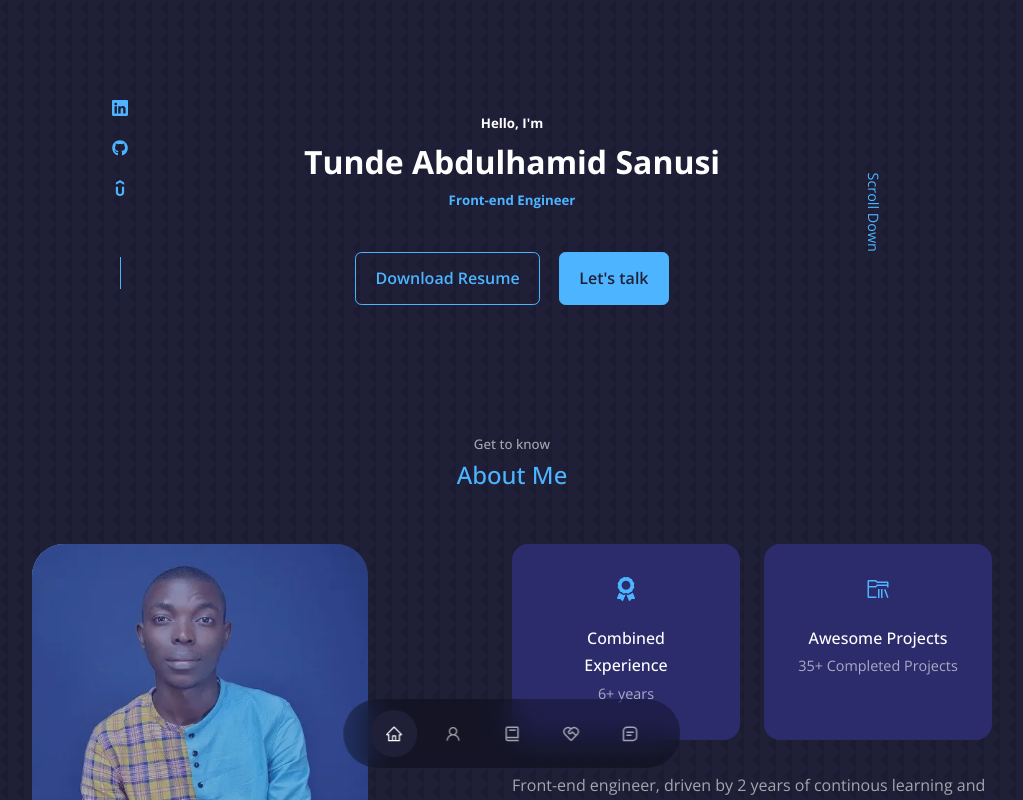
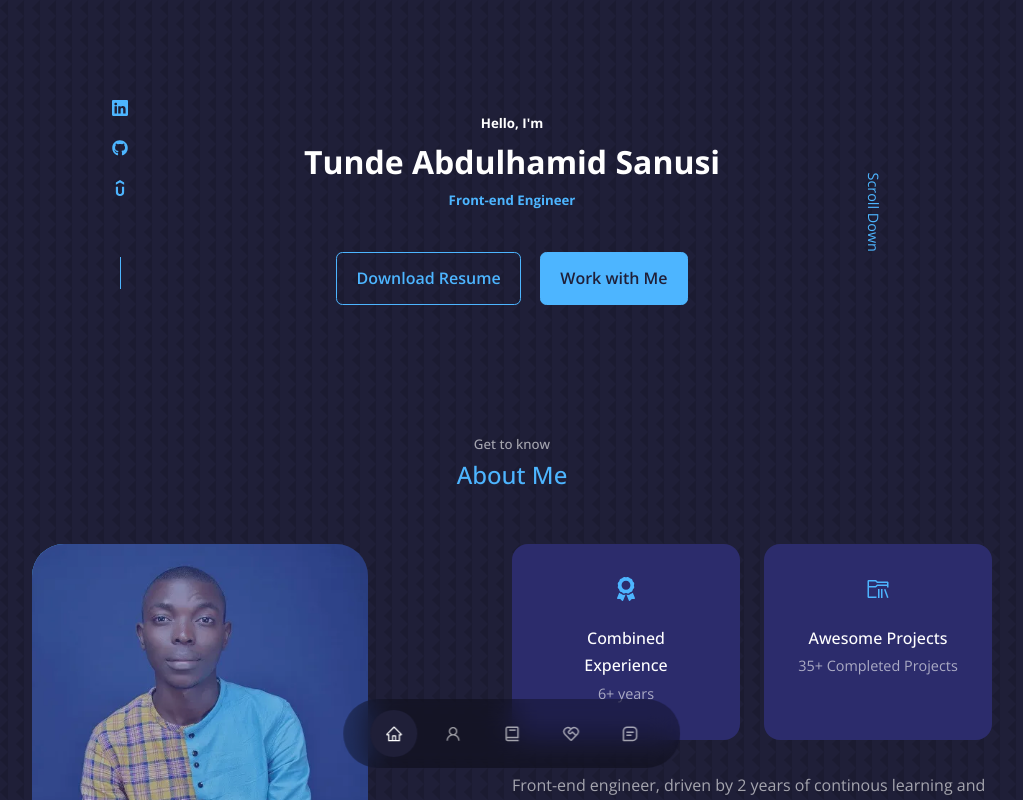
Before and after one commit to tuhamworld/Website-v3-docker, a React (Vite) app: page / in a window 1280 px wide. Shown: the top 800 px of the page, without its empty margins (128-1151 px from the left). Built offline with nearby package versions, Linux system fonts and the light colour scheme; some icons are missing.

Commit message:
feat: modify CTA

```diff
--- a/src/components/molecules/CTA/index.jsx
+++ b/src/components/molecules/CTA/index.jsx
@@ -7,7 +7,7 @@ const CTA = () => {
     <div className="cta">
       <Button text="Download Resume" link="https://drive.google.com/file/d/15RubH_ahf8FQ3epeaCY6DW8kuR2zYRmC/view?usp=sharing" className="btn" />
 
-      <Button text="Let's talk" link="#contact" className="btn btn-primary" />
+      <Button text="Work with Me" link="https://selar.co/booking-session" className="btn btn-primary"/>
     </div>
   );
 };
```
